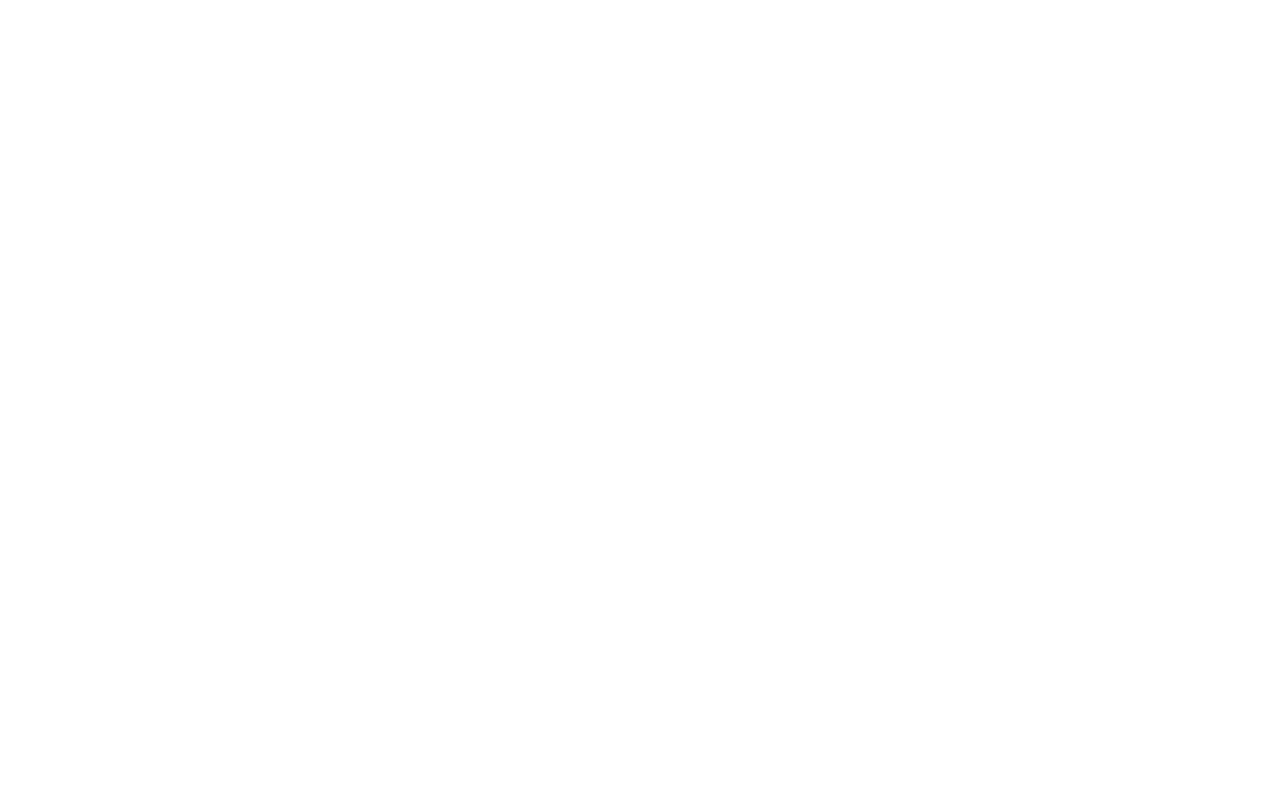
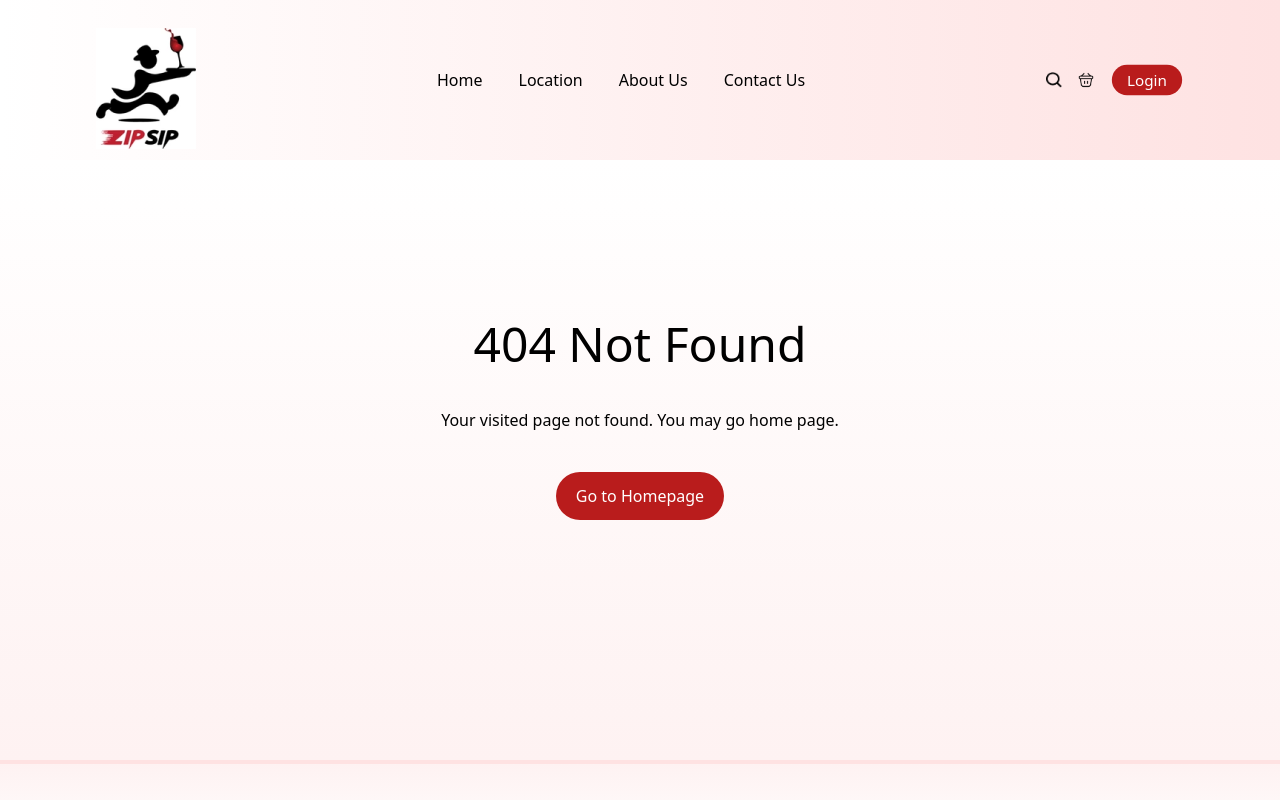
Before and after one commit to primedevintern2/ZipSipWebIntern2, a React (Create React App) app in the folder zipsip-app/: page /error in a window 1280 px wide. Before the commit this address had no page. Shown: the top 800 px of the page. Built offline with nearby package versions, Linux system fonts and the light colour scheme.

Commit message:
create 404 not found page

```diff
--- a/zipsip-app/src/Routers/AppRouter.jsx
+++ b/zipsip-app/src/Routers/AppRouter.jsx
@@ -3,6 +3,7 @@
 import Contact from "../pages/Contact";
 import Shipping from "../pages/Shipping";
 import AboutUs from "../pages/AboutUs";
+import Error from "../pages/Error";
 
 const AppRouter = () => {
   return (
@@ -12,6 +13,7 @@
             <Route path="contact" element={<Contact/>}/>
             <Route path="shipping" element={<Shipping/>}/>
             <Route path="aboutus" element={<AboutUs/>}/>
+            <Route path="error" element={<Error/>}/>
         </Route>
     </Routes>
     </BrowserRouter>
--- a/zipsip-app/src/pages/AboutUs.jsx
+++ b/zipsip-app/src/pages/AboutUs.jsx
@@ -45,7 +45,7 @@
           <p className="mb-5 font-medium">
             Once downloaded all you have to do is:
           </p>
-          <div className="flex w-full font-medium">
+          <div className="flex w-full font-medium mb-20">
             <div className="w-1/3 flex items-center">
               <BsCircleFill className="mr-4 w-6 h-6 text-gray-400" />A minute to
               register
@@ -68,7 +68,7 @@
           ></img>
         </div>
       </div>
-      <div className="h-80 my-20 bg-black text-center content-center">
+      <div className="h-80 bg-black text-center content-center mb-20">
         <h1 className="text-white font-bold text-3xl">Sign up and save</h1>
         <p className="text-white my-5">Subscribe to get special offers, free giveaways, and once-in-a-lifetime deals.</p>
         <div className="flex justify-center mt-7">
--- /dev/null
+++ b/zipsip-app/src/pages/Error.jsx
@@ -0,0 +1,13 @@
+function Error() {
+  return (
+    <div className="h-scree text-center content-center bg-gradient-to-t from-red-50 to-transparent">
+      <h1 className="text-black font-medium text-5xl mb-10 mt-40">404 Not Found</h1>
+      <p>Your visited page not found. You may go home page.</p>
+      <button className="px-5 py-3 mt-10 mb-60 bg-red-700 text-white rounded-full">
+      Go to Homepage
+          </button>
+    </div>
+  );
+}
+
+export default Error;
```
